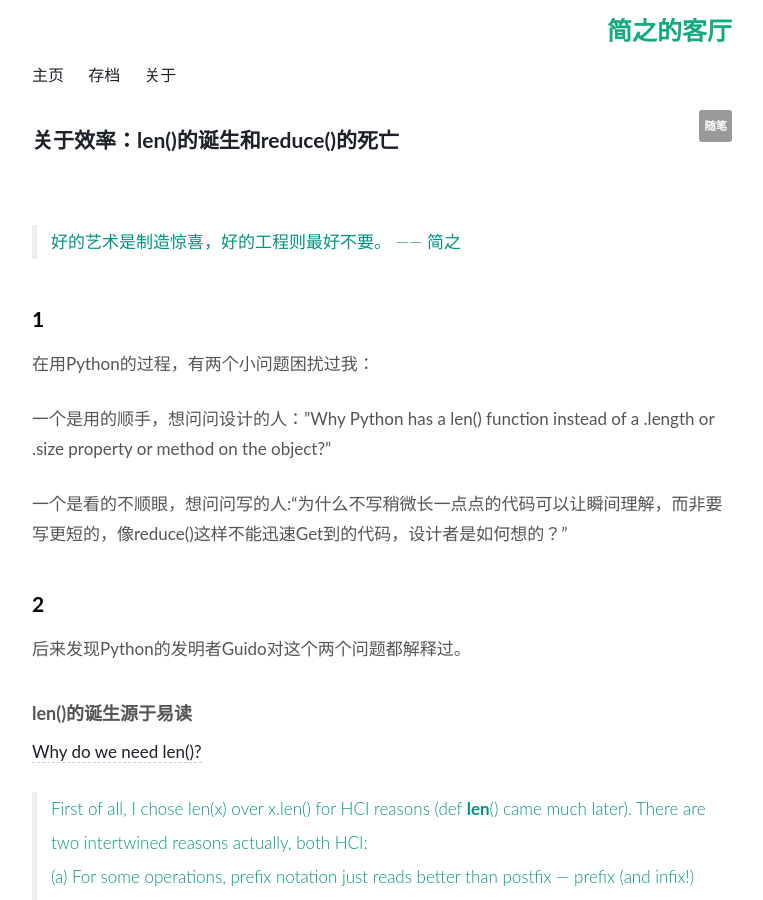
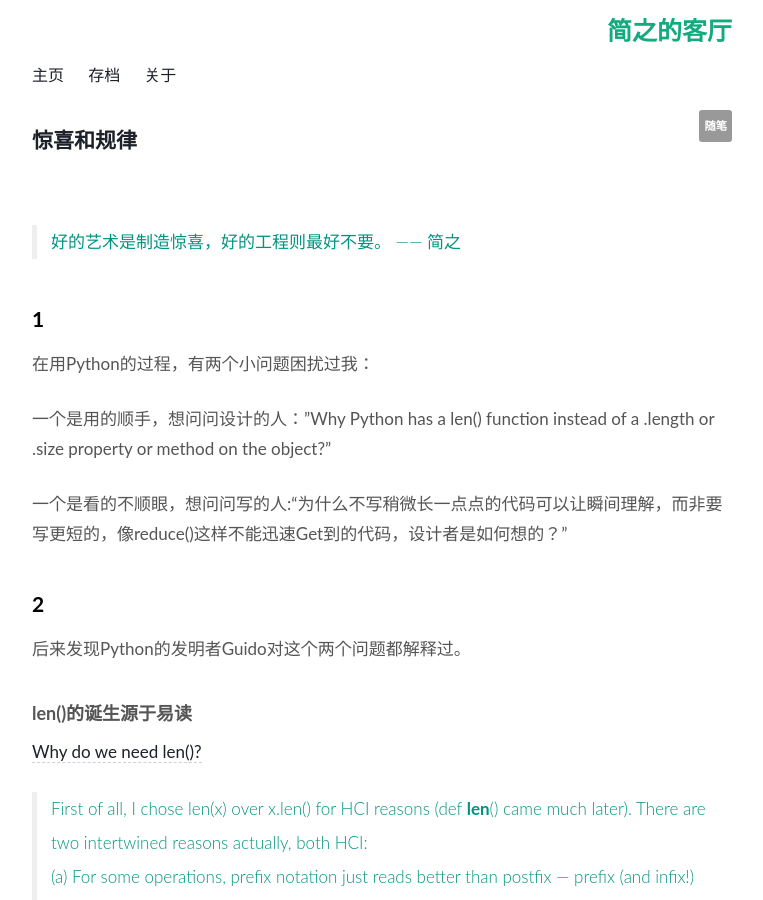
Before and after one commit to WillWang-X/willwang-x.github.io, a Jekyll site: the page built from _posts/2018-04-01-len-reduce.md, in a window 1280 px wide and 900 px high. Shown: the whole window, without its empty margins (258-1021 px from the left). Built offline with Jekyll 4.4.1, drawn with Linux system fonts in a browser that asks for light colours.

Commit message:
changed names

```diff
--- a/_posts/2018-04-01-len-reduce.md
+++ b/_posts/2018-04-01-len-reduce.md
@@ -1,6 +1,6 @@
 ---
 layout: post
-title:  关于效率：len()的诞生和reduce()的死亡
+title: 惊喜和规律
 tags:
 - 随笔
 status: publish
```
